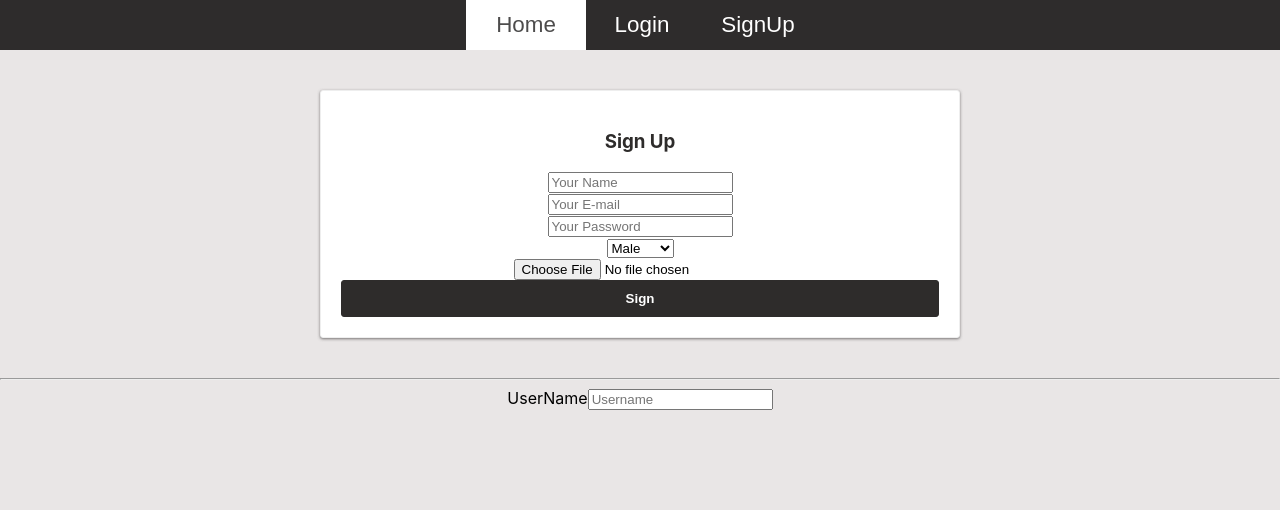
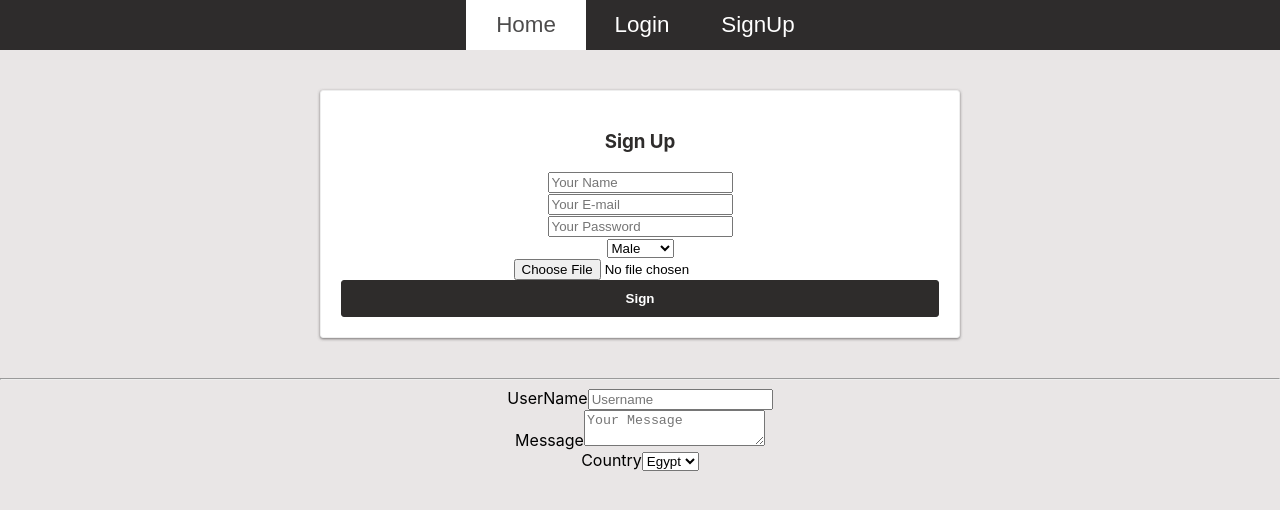
Before and after one commit to Hayat-Talaat/Forms-React, a React (Create React App) app: page / in a window 1280 px wide. Shown: the top 510 px of the page. Built offline with nearby package versions, Linux system fonts and the light colour scheme.

Commit message:
Textarea + SelectBox

```diff
--- /dev/null
+++ b/src/components/UI/Inputs/SelectBox.js
@@ -0,0 +1,18 @@
+import React from 'react';
+
+const SelectBox = (props) => {
+    return (
+        <div>
+            <label>{props.label}</label>
+            <select>
+                {props.value.map(option => (
+                    <option>
+                        {option.value}
+                    </option>
+                ))}
+            </select>
+        </div>
+    );
+}
+
+export default SelectBox;
--- a/src/components/UI/Inputs/TextField.js
+++ b/src/components/UI/Inputs/TextField.js
@@ -7,7 +7,7 @@ const TextField = (props) => {
             <input
                 type="text"
                 placeholder={props.placeholder}
-                onChange={props.changed}
+                onChange={e => props.changed(e.target.value)}
             />
         </div>
     );
--- /dev/null
+++ b/src/components/UI/Inputs/Textarea.js
@@ -0,0 +1,15 @@
+import React from 'react';
+
+const Textarea = (props) => {
+    return (
+        <div>
+            <label>{props.label}</label>
+            <textarea
+                placeholder={props.placeholder}
+            >
+            </textarea>
+        </div>
+    );
+}
+
+export default Textarea;
--- a/src/containers/Auth/Form.js
+++ b/src/containers/Auth/Form.js
@@ -1,7 +1,9 @@
 import React, {Component} from 'react';
 import Input from '../../components/UI/Input/Input';
 import classes from './Form.module.css';
-import TextField from '../../components/UI/Inputs/TextField'
+import TextField from '../../components/UI/Inputs/TextField';
+import Textarea from '../../components/UI/Inputs/Textarea';
+import SelectBox from '../../components/UI/Inputs/SelectBox';
 
 class Form extends Component {
     state = {
@@ -72,6 +74,18 @@ class Form extends Component {
                 label: "UserName",
                 placeholder: 'Username',
                 value: "User Name"
+            },
+            Message: {
+                label: "Message",
+                placeholder: 'Your Message',
+                value: "Message"
+            },
+            Country: {
+                label: "Country",
+                options: [
+                    {value: "Egypt", displayValue: "Egypt"},
+                    {value: "USA", displayValue: "USA"},
+                ]
             }
 
         }
@@ -118,13 +132,10 @@ class Form extends Component {
         event.preventDefault();
     }
 
-    changeHandler = (event) => {
+    changeHandler = value => {
         this.setState({
             newForm: {
-                UserName: {
-                    value: event.target.value
-                }
-
+                UserName: { value }
             }
         });
     }
@@ -168,6 +179,14 @@ class Form extends Component {
                     placeholder={this.state.newForm.UserName.placeholder}
                     changed={this.changeHandler}
                 />
+                <Textarea
+                    label={this.state.newForm.Message.label}
+                    placeholder={this.state.newForm.Message.placeholder}
+                />
+                <SelectBox
+                    label={this.state.newForm.Country.label}
+                    value={this.state.newForm.Country.options}
+                />
             </div>
 
         );
```
